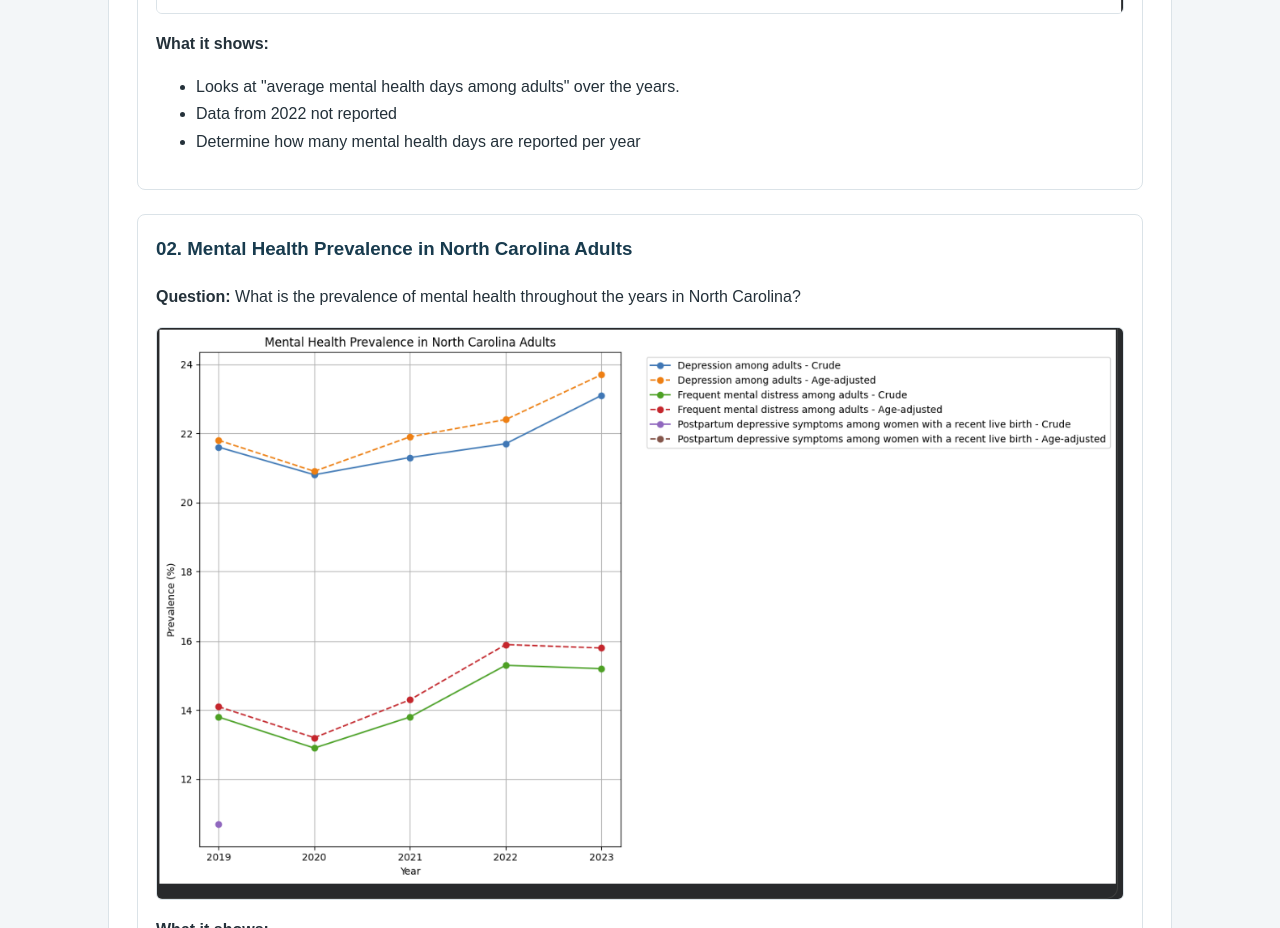
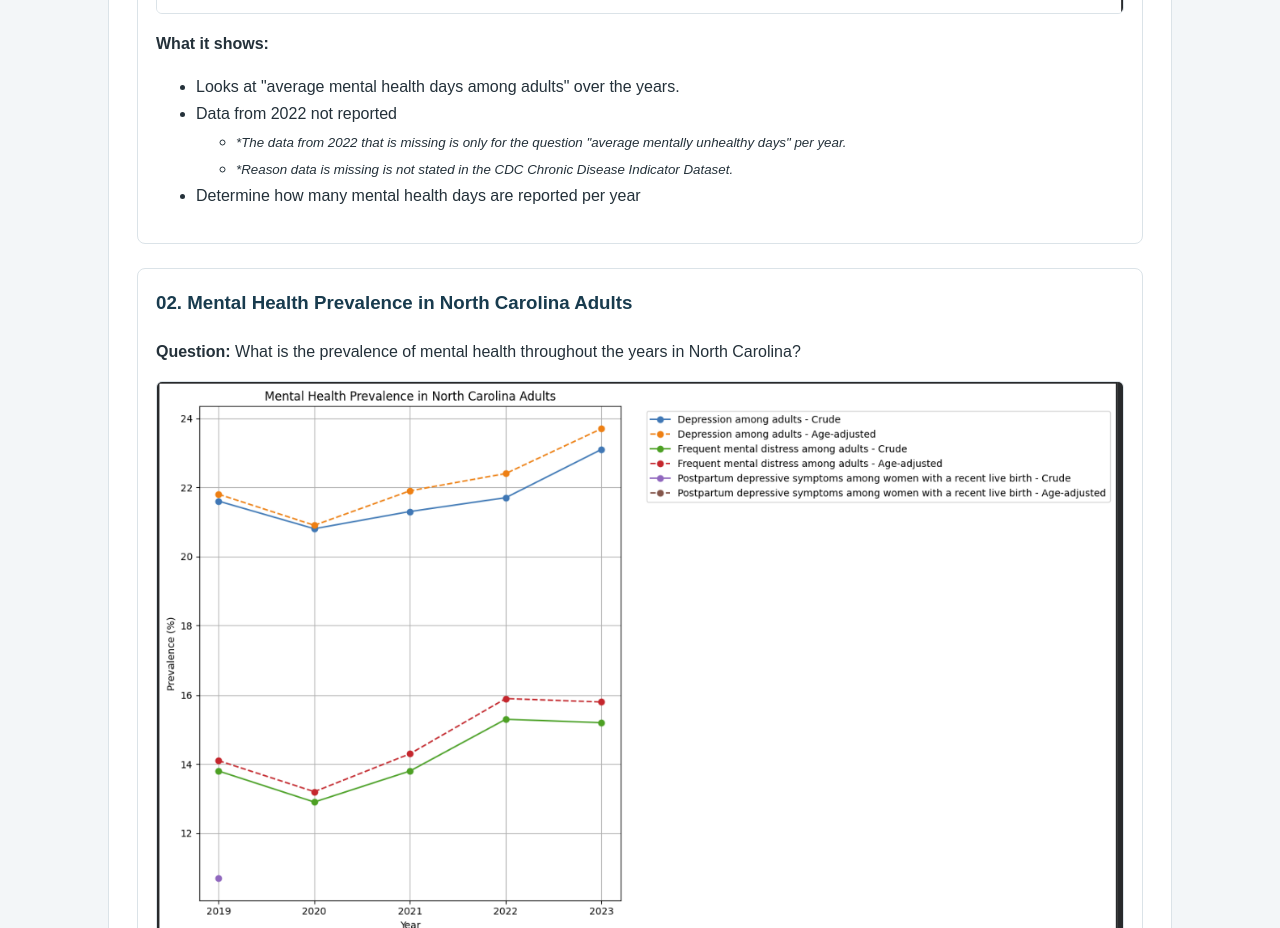
Before and after one commit to Faleeqwesa/530_Midtermproject_FatimaAleem, a plain HTML site: page index.html in a window 1280 px wide. Shown: the part 2160-3088 px from the top of the page. Drawn offline with Linux system fonts and the light colour scheme.

Commit message:
Update index.html

```diff
--- a/index.html
+++ b/index.html
@@ -347,6 +347,10 @@ footer a {
                     <ul>
 					<li>Looks at "average mental health days among adults" over the years. </li>
 					<li>Data from 2022 not reported</li>
+					<ul>
+						<li><small><i>*The data from 2022 that is missing is only for the question "average mentally unhealthy days" per year.</i></small></li>
+						<li><small><i>*Reason data is missing is not stated in the CDC Chronic Disease Indicator Dataset.</i></small></li>
+					</ul>
 					<li>Determine how many mental health days are reported per year</li>
 					</ul>
 				</p>
```
